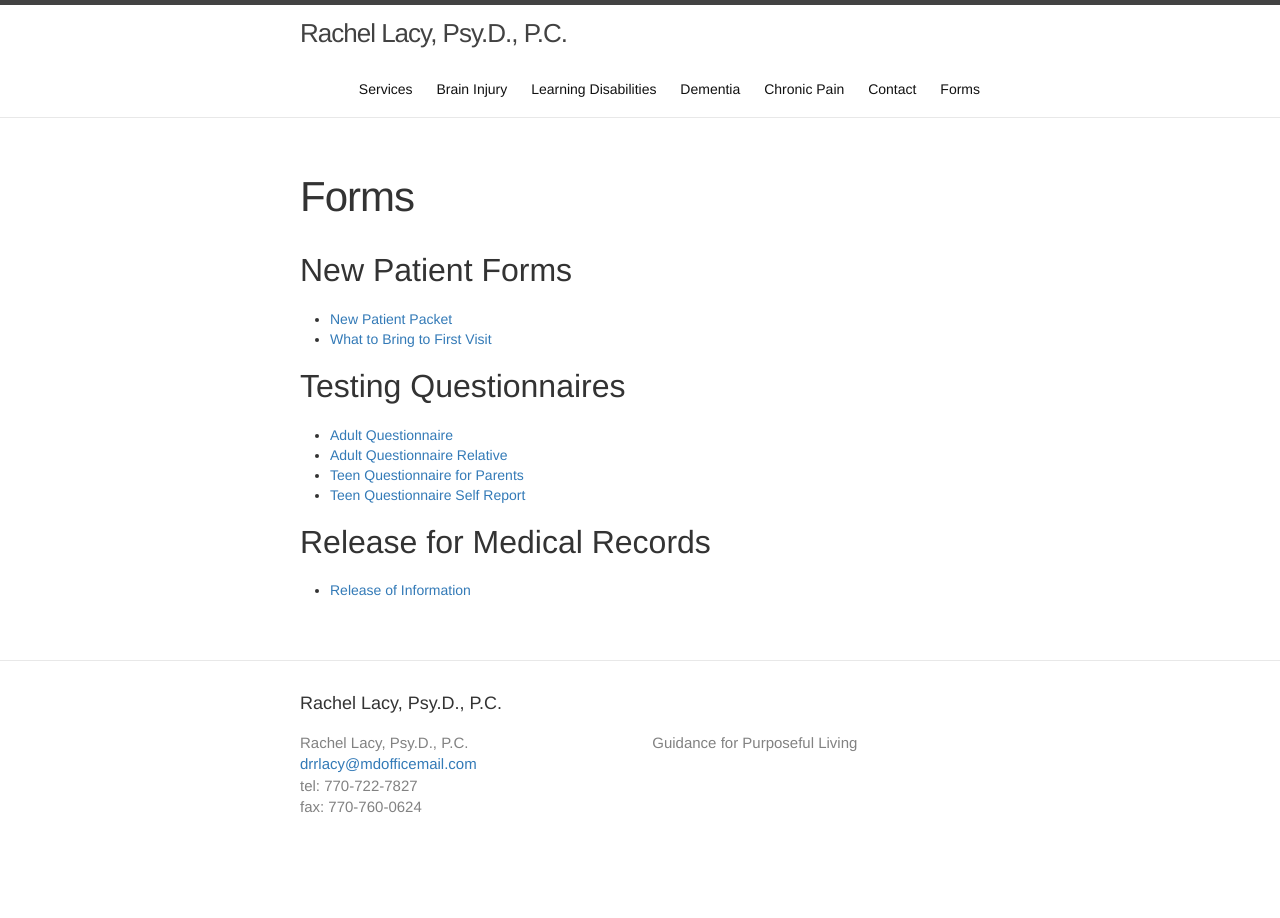
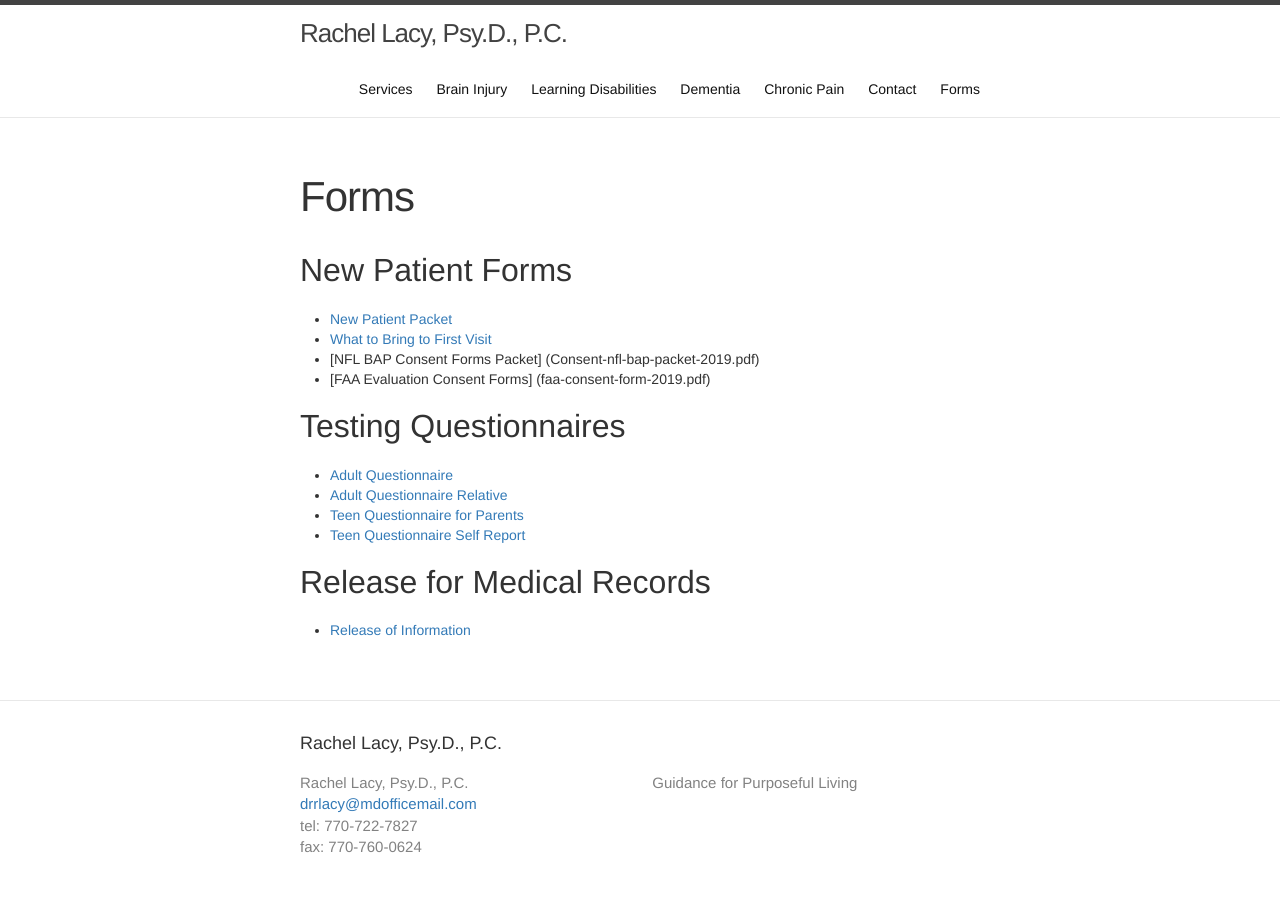
Before and after one commit to halcyon/renewedbrain.com, a Jekyll site: the page built from forms.md, in a window 1280 px wide. Built offline with Jekyll 4.4.1, drawn with Linux system fonts in a browser that asks for light colours.

Commit message:
Update forms.md

```diff
--- a/forms.md
+++ b/forms.md
@@ -5,8 +5,10 @@ permalink: /forms/
 weight: 7
 ---
 ## New Patient Forms
-* [New Patient Packet](new-patient.pdf)
+* [New Patient Packet](new-patient-packet-hr.pdf)
 * [What to Bring to First Visit](what-to-bring-to-first-visit.pdf)
+* [NFL BAP Consent Forms Packet] (Consent-nfl-bap-packet-2019.pdf)
+* [FAA Evaluation Consent Forms] (faa-consent-form-2019.pdf)
 
 ## Testing Questionnaires
 * [Adult Questionnaire](adult-questionnaire.pdf)
@@ -15,4 +17,4 @@ weight: 7
 * [Teen Questionnaire Self Report](teen-questionnaire-self-report.pdf)
 
 ## Release for Medical Records
-* [Release of Information](release-of-information.pdf)
+* [Release of Information](release-of-information-hr-2019.pdf)
```
